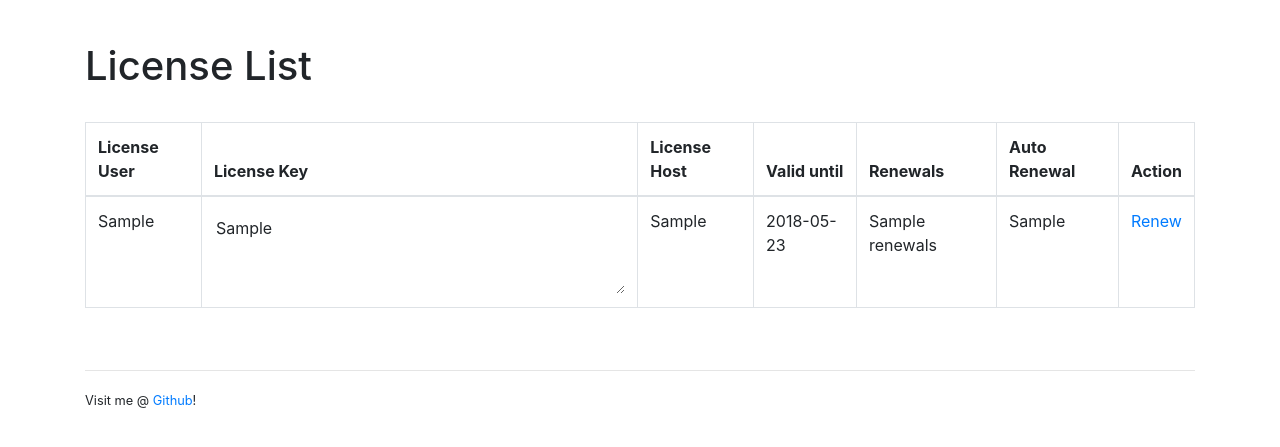
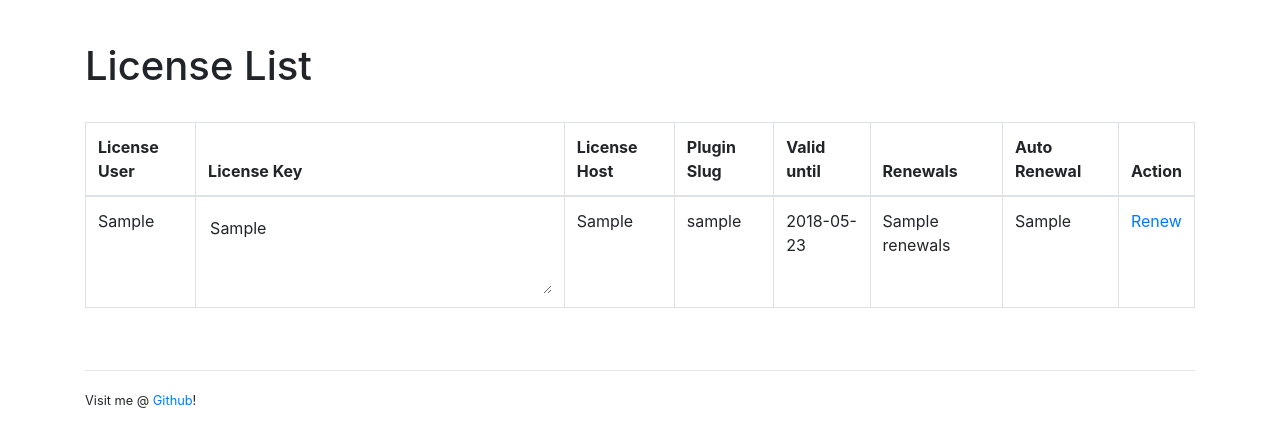
Before and after one commit to KaiserWerk/WPCustomRepository, a PHP site: template resources/views/license/list.tpl.php in a window 1280 px wide. Shown: the part 56-503 px from the top of the page. Run offline with PHP 8.4, Linux system fonts and the light colour scheme; the template is opened without the code that fills it: most values are stand-ins (such as "Sample title", 1, 10 or a date in 2020).

Commit message:
added the no_change message, added plugin slug column

```diff
--- a/resources/views/license/list.tpl.php
+++ b/resources/views/license/list.tpl.php
@@ -8,6 +8,10 @@ $errors = array(
             <div class="alert alert-success alert-dismissable">
                 <a href="#" class="close" data-dismiss="alert" aria-label="close">&times;</a>
                 <strong><span class="fa fa-check"></span></strong> Added successfully!</div>',
+    'no_change' => '<br>
+            <div class="alert alert-info alert-dismissable">
+                <a href="#" class="close" data-dismiss="alert" aria-label="close">&times;</a>
+                <strong><span class="fa fa-info-circle"></span></strong> No change!</div>',
     'missing_input' => '<br>
             <div class="alert alert-info alert-dismissable">
                 <a href="#" class="close" data-dismiss="alert" aria-label="close">&times;</a>
@@ -35,12 +39,13 @@ $errors = array(
             }
             ?>
             <br>
-            <table class="table table-condense table-bordered">
+            <table class="table table-condense table-bordered table-hover">
                 <thead>
                 <tr>
                     <th>License User</th>
                     <th>License Key</th>
                     <th>License Host</th>
+                    <th>Plugin Slug</th>
                     <th>Valid until</th>
                     <th>Renewals</th>
                     <th>Auto Renewal</th>
@@ -54,6 +59,7 @@ $errors = array(
                     echo '<td>'.$license['license_user'].'</td>';
                     echo '<td><textarea class="form-control-plaintext" onfocus="this.select();" rows="3" cols="50">'.$license['license_key'].'</textarea></td>';
                     echo '<td>'.$license['license_host'].'</td>';
+                    echo '<td>'.$license['plugin_slug'].'</td>';
                     echo '<td>'.(new \DateTime($license['valid_until']))->format('Y-m-d').'</td>';
                     echo '<td>'.$license['renewals'].'</td>';
                     echo '<td>'.$license['auto_renewal'].'</td>';
```
